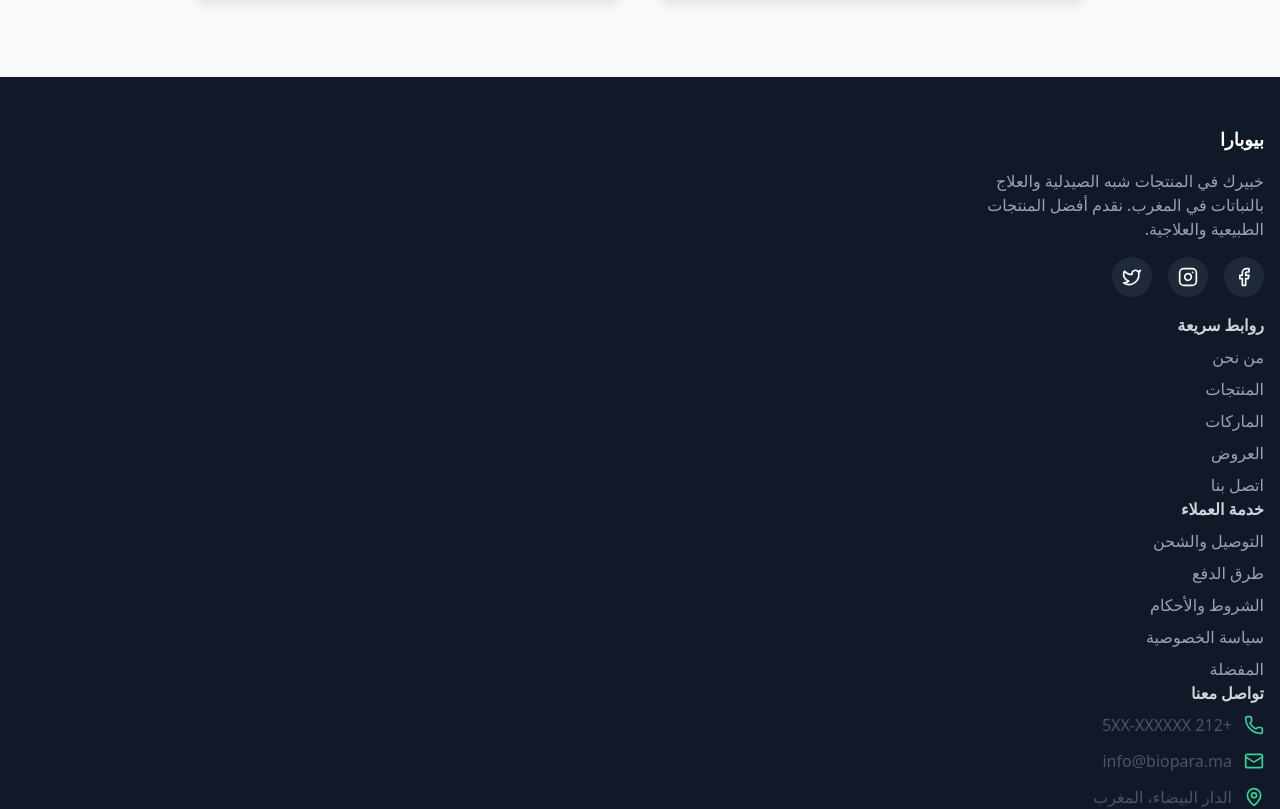
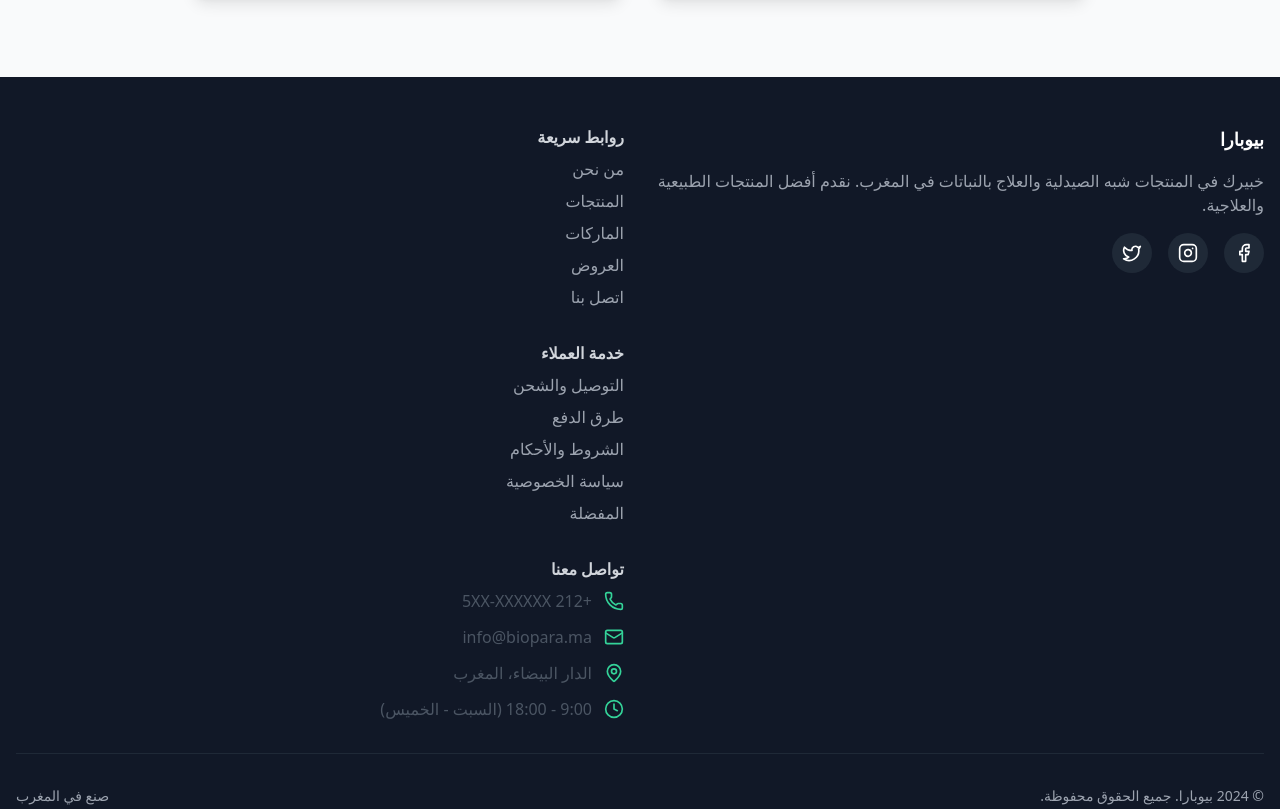
Before and after one commit to kingmouhamed/ecommerce-BioPara, a Next.js app in the folder clerk-nextjs/: page / in a window 1280 px wide. Shown: the part 1740-2549 px from the top of the page. Built offline with nearby package versions, Linux system fonts and the light colour scheme.

Commit message:
Fix footer layout - stack quick links, customer service, and contact vertically

```diff
--- a/clerk-nextjs/components/MasterComponent.tsx
+++ b/clerk-nextjs/components/MasterComponent.tsx
@@ -545,7 +545,8 @@
       {/* Footer */}
       <footer className="bg-gray-900 text-white py-12">
         <div className="container mx-auto px-4">
-          <div className="grid grid-cols-1 md:grid-cols-4 gap-8">
+          <div className="grid grid-cols-1 md:grid-cols-2 gap-8">
+            {/* Company Info */}
             <div>
               <h3 className="text-lg font-semibold mb-4">{currentLang.footer?.company?.name || 'BioPara'}</h3>
               <p className="text-gray-400 mb-4">{currentLang.footer?.company?.description || 'Premium natural wellness products'}</p>
@@ -560,6 +561,11 @@
                   <Twitter className="w-5 h-5 text-white" />
                 </a>
               </div>
+            </div>
+
+            {/* Links Section - Stacked Vertically */}
+            <div className="space-y-8">
+              {/* Quick Links */}
               <div className="space-y-2">
                 <h4 className="font-semibold text-gray-300">{currentLang.footer.navigation?.quickLinks?.title || 'Quick Links'}</h4>
                 <ul className="space-y-2">
@@ -572,6 +578,8 @@
                   ))}
                 </ul>
               </div>
+
+              {/* Customer Service */}
               <div className="space-y-2">
                 <h4 className="font-semibold text-gray-300">{currentLang.footer.navigation?.customerService?.title || 'Customer Service'}</h4>
                 <ul className="space-y-2">
@@ -584,6 +592,8 @@
                   ))}
                 </ul>
               </div>
+
+              {/* Contact */}
               <div className="space-y-2">
                 <h4 className="font-semibold text-gray-300">{currentLang.footer.navigation?.contact?.title || 'Contact Us'}</h4>
                 <div className="space-y-3">
```
